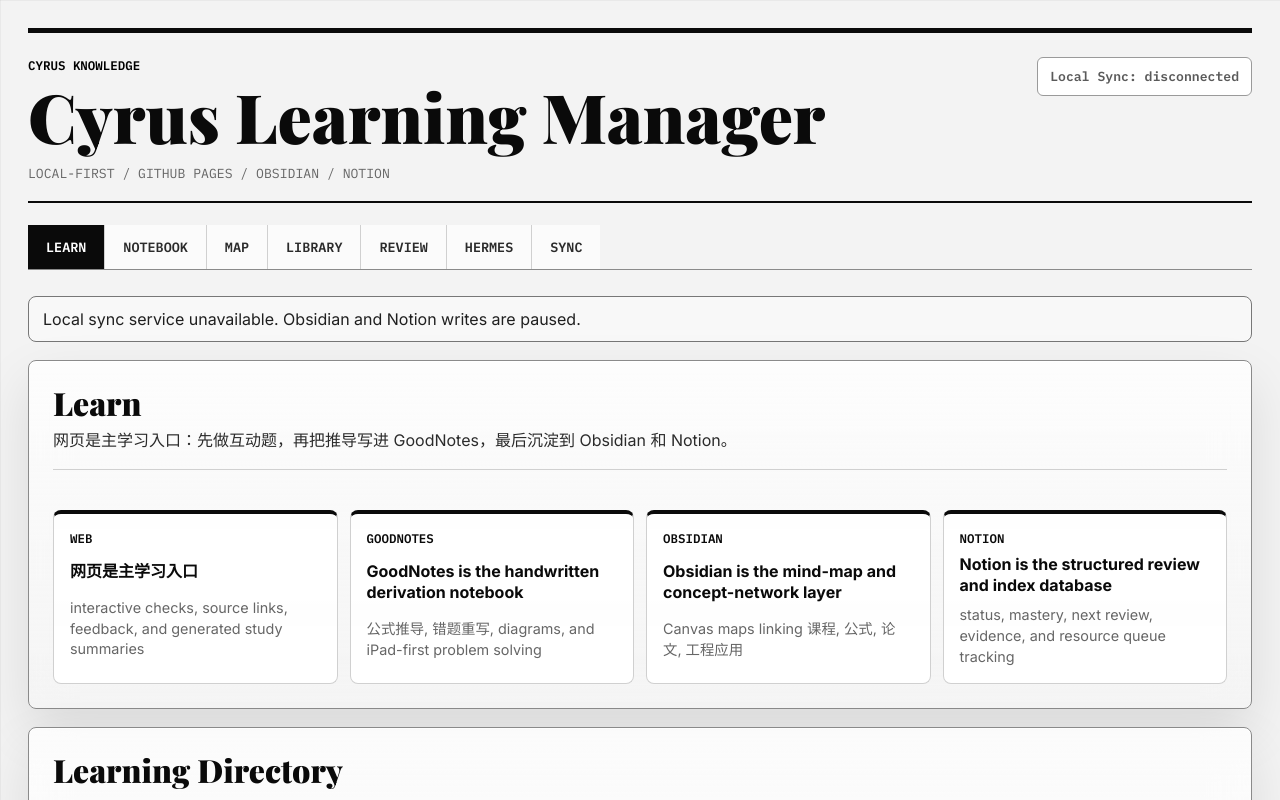
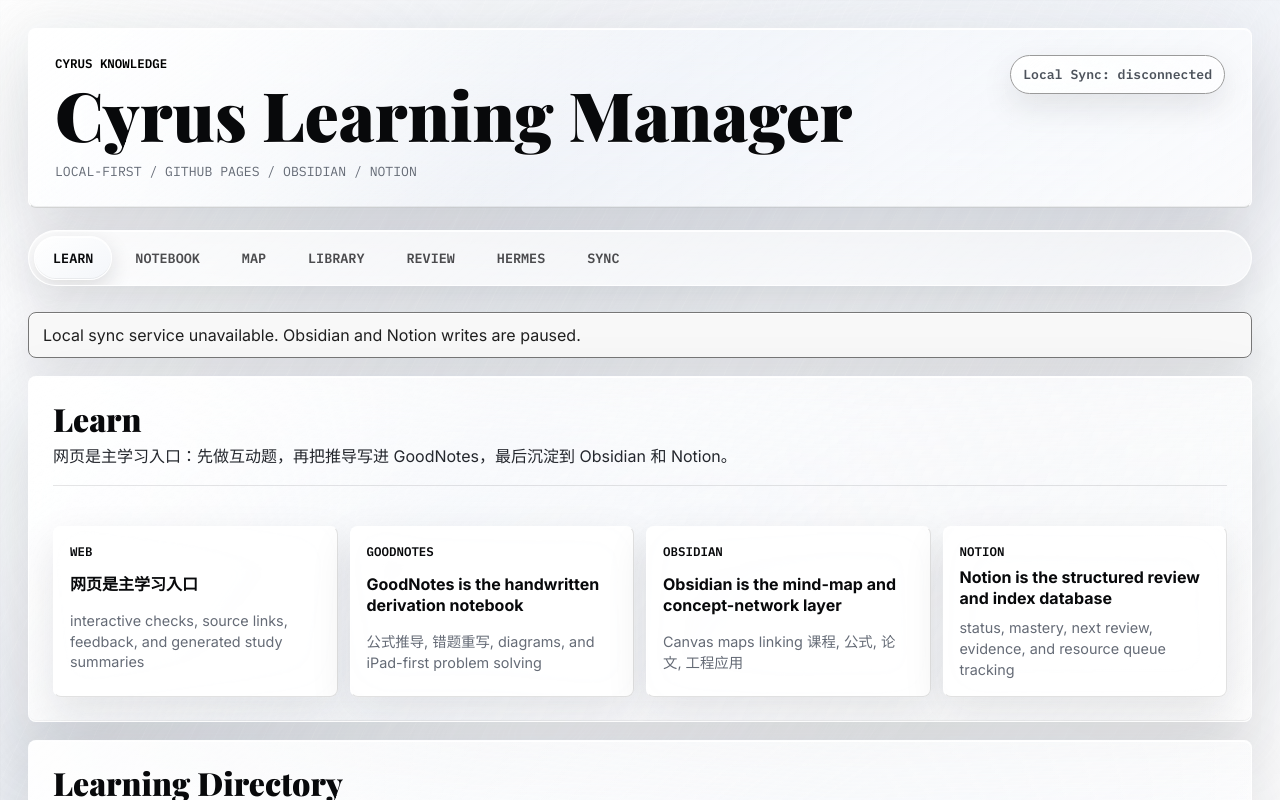
Before and after one commit to 77zmf/Cyrus-Learning-Manager, a React (Vite) app: page / in a window 1280 px wide. Shown: the top 800 px of the page. Built offline with nearby package versions, Linux system fonts and the light colour scheme; no server answers.

Commit message:
style: add liquid glass web theme

```diff
--- a/src/styles.css
+++ b/src/styles.css
@@ -1,26 +1,30 @@
 @import url("https://fonts.googleapis.com/css2?family=IBM+Plex+Mono:wght@400;500;600&family=Inter:wght@400;500;600;700&family=Noto+Serif+SC:wght@500;700;900&family=Playfair+Display:wght@700;900&display=swap");
 
 :root {
-  --ink: #0a0a0a;
-  --ink-soft: #2b2b2b;
-  --muted: #666666;
-  --paper: #f3f3f3;
+  --ink: #08090b;
+  --ink-soft: #24272d;
+  --muted: #656b76;
+  --paper: #f4f6f9;
   --paper-soft: #ffffff;
-  --paper-tint: #e7e7e7;
-  --line: #d0d0d0;
-  --line-strong: #8a8a8a;
-  --glass: rgba(255, 255, 255, 0.66);
-  --glass-strong: rgba(255, 255, 255, 0.82);
-  --glass-muted: rgba(245, 245, 245, 0.58);
-  --glass-dark: rgba(10, 10, 10, 0.82);
+  --paper-tint: #e9edf3;
+  --line: rgba(10, 12, 16, 0.12);
+  --line-strong: rgba(10, 12, 16, 0.26);
+  --glass: rgba(255, 255, 255, 0.48);
+  --glass-strong: rgba(255, 255, 255, 0.7);
+  --glass-muted: rgba(247, 249, 252, 0.34);
+  --glass-dark: rgba(10, 11, 14, 0.78);
+  --glass-edge: rgba(255, 255, 255, 0.82);
+  --glass-hairline: rgba(255, 255, 255, 0.42);
+  --glass-shadow: rgba(31, 38, 54, 0.16);
   --indigo: #111111;
   --indigo-deep: #000000;
   --green: #303030;
   --gold: #5a5a5a;
   --rust: #1f1f1f;
-  --shadow: rgba(0, 0, 0, 0.1);
+  --shadow: rgba(17, 22, 31, 0.14);
   color: var(--ink);
   background: var(--paper);
+  color-scheme: light;
   font-family: Inter, "Noto Sans SC", ui-sans-serif, system-ui, -apple-system, BlinkMacSystemFont, "Segoe UI", sans-serif;
 }
 
@@ -37,11 +41,38 @@
   min-width: 320px;
   overflow-x: hidden;
   background:
-    linear-gradient(90deg, rgba(0, 0, 0, 0.045) 1px, transparent 1px),
-    linear-gradient(180deg, rgba(0, 0, 0, 0.04) 1px, transparent 1px),
+    linear-gradient(135deg, rgba(255, 255, 255, 0.88), rgba(232, 236, 244, 0.62) 46%, rgba(255, 255, 255, 0.82)),
+    linear-gradient(90deg, rgba(8, 9, 11, 0.036) 1px, transparent 1px),
+    linear-gradient(180deg, rgba(8, 9, 11, 0.032) 1px, transparent 1px),
     var(--paper);
   background-attachment: fixed;
-  background-size: 44px 44px;
+  background-size: auto, 44px 44px, 44px 44px;
+  position: relative;
+}
+
+body::before,
+body::after {
+  content: "";
+  inset: 0;
+  pointer-events: none;
+  position: fixed;
+  z-index: -1;
+}
+
+body::before {
+  background:
+    linear-gradient(120deg, rgba(255, 255, 255, 0.62), transparent 28%, rgba(255, 255, 255, 0.42) 56%, transparent 76%),
+    linear-gradient(24deg, rgba(7, 8, 10, 0.06), transparent 22%, rgba(7, 8, 10, 0.035) 58%, transparent);
+  filter: blur(28px);
+  opacity: 0.86;
+}
+
+body::after {
+  background-image:
+    repeating-linear-gradient(115deg, rgba(255, 255, 255, 0.26) 0 1px, transparent 1px 22px),
+    repeating-linear-gradient(25deg, rgba(8, 9, 11, 0.022) 0 1px, transparent 1px 28px);
+  mix-blend-mode: screen;
+  opacity: 0.45;
 }
 
 button,
@@ -2448,6 +2479,333 @@
   color: var(--muted);
   margin-bottom: 0;
   padding: 18px;
+}
+
+/* iOS-style Liquid Glass web material. */
+body::before,
+body::after {
+  z-index: 0;
+}
+
+.app-shell {
+  position: relative;
+  z-index: 1;
+}
+
+.topbar {
+  -webkit-backdrop-filter: blur(34px) saturate(170%);
+  backdrop-filter: blur(34px) saturate(170%);
+  background:
+    linear-gradient(145deg, rgba(255, 255, 255, 0.78), rgba(245, 248, 252, 0.46) 48%, rgba(255, 255, 255, 0.58)),
+    linear-gradient(100deg, rgba(255, 255, 255, 0.68), transparent 38%, rgba(255, 255, 255, 0.28));
+  border: 1px solid var(--glass-edge);
+  border-bottom-color: rgba(8, 9, 11, 0.18);
+  border-radius: 8px;
+  box-shadow:
+    0 28px 72px var(--glass-shadow),
+    inset 0 1px 0 rgba(255, 255, 255, 0.96),
+    inset 0 -1px 0 rgba(8, 9, 11, 0.06);
+  padding: 26px;
+}
+
+h1 {
+  text-shadow: 0 1px 0 rgba(255, 255, 255, 0.68);
+}
+
+.status-pill {
+  -webkit-backdrop-filter: blur(24px) saturate(165%);
+  backdrop-filter: blur(24px) saturate(165%);
+  background:
+    linear-gradient(145deg, rgba(255, 255, 255, 0.74), rgba(255, 255, 255, 0.36)),
+    rgba(255, 255, 255, 0.34);
+  border: 1px solid var(--glass-edge);
+  border-radius: 999px;
+  box-shadow:
+    0 12px 32px rgba(18, 22, 30, 0.1),
+    inset 0 1px 0 rgba(255, 255, 255, 0.88);
+}
+
+.tabs {
+  -webkit-backdrop-filter: blur(30px) saturate(170%);
+  backdrop-filter: blur(30px) saturate(170%);
+  background:
+    linear-gradient(145deg, rgba(255, 255, 255, 0.7), rgba(255, 255, 255, 0.32)),
+    rgba(255, 255, 255, 0.32);
+  border: 1px solid var(--glass-edge);
+  border-radius: 999px;
+  box-shadow:
+    0 18px 44px rgba(19, 24, 33, 0.12),
+    inset 0 1px 0 rgba(255, 255, 255, 0.9);
+  gap: 4px;
+  padding: 5px;
+  scrollbar-width: none;
+}
+
+.tabs::-webkit-scrollbar,
+.spatial-stage-strip::-webkit-scrollbar {
+  display: none;
+}
+
+.tabs button {
+  background: transparent;
+  border: 1px solid transparent;
+  border-radius: 999px;
+  color: rgba(8, 9, 11, 0.72);
+  min-height: 40px;
+  transition: background 160ms ease, box-shadow 160ms ease, color 160ms ease, transform 160ms ease;
+}
+
+.tabs button:first-child {
+  border-left: 1px solid transparent;
+}
+
+.tabs button:hover {
+  background: rgba(255, 255, 255, 0.44);
+  color: var(--ink);
+}
+
+.tabs button.active {
+  background:
+    linear-gradient(145deg, rgba(255, 255, 255, 0.88), rgba(237, 241, 247, 0.62)),
+    rgba(255, 255, 255, 0.52);
+  border-color: rgba(255, 255, 255, 0.86);
+  box-shadow:
+    0 8px 22px rgba(18, 22, 30, 0.14),
+    inset 0 1px 0 rgba(255, 255, 255, 0.96),
+    inset 0 -1px 0 rgba(8, 9, 11, 0.06);
+  color: var(--ink);
+}
+
+.panel {
+  background:
+    linear-gradient(145deg, rgba(255, 255, 255, 0.72), rgba(247, 249, 252, 0.36) 52%, rgba(255, 255, 255, 0.52)),
+    rgba(255, 255, 255, 0.34);
+  border: 1px solid var(--glass-edge);
+  box-shadow:
+    0 30px 76px rgba(20, 26, 36, 0.14),
+    inset 0 1px 0 rgba(255, 255, 255, 0.96),
+    inset 0 -1px 0 rgba(8, 9, 11, 0.055);
+  overflow: hidden;
+  position: relative;
+}
+
+.panel::before {
+  background:
+    linear-gradient(112deg, rgba(255, 255, 255, 0.7), transparent 34%, rgba(255, 255, 255, 0.2) 64%, transparent),
+    linear-gradient(180deg, rgba(255, 255, 255, 0.35), transparent 46%);
+  content: "";
+  inset: 0;
+  pointer-events: none;
+  position: absolute;
+}
+
+.panel > * {
+  position: relative;
+  z-index: 1;
+}
+
+.section-heading {
+  border-bottom-color: rgba(8, 9, 11, 0.1);
+}
+
+:where(
+  .metric,
+  .status-card,
+  .progress-row,
+  .task-row,
+  .track-card,
+  .study-main,
+  .study-card,
+  .workflow-strip article,
+  .learning-directory a,
+  .beginner-start-list li,
+  .foundation-card,
+  .course-toc,
+  .threeblue-source-strip,
+  .threeblue-route-card,
+  .guided-lesson-card,
+  .beginner-lesson,
+  .ready-check-block,
+  .action-card,
+  .derivation-card,
+  .node-card,
+  .edge-list article,
+  .formula-visual,
+  .formula-render,
+  .formula-term-grid div,
+  .spatial-source-row a,
+  .empty-state,
+  .error
+) {
+  -webkit-backdrop-filter: blur(20px) saturate(150%);
+  backdrop-filter: blur(20px) saturate(150%);
+  background:
+    linear-gradient(145deg, rgba(255, 255, 255, 0.7), rgba(247, 249, 252, 0.34)),
+    rgba(255, 255, 255, 0.3);
+  border-color: rgba(255, 255, 255, 0.7);
+  box-shadow:
+    0 16px 42px rgba(17, 22, 31, 0.1),
+    inset 0 1px 0 rgba(255, 255, 255, 0.86);
+}
+
+:where(.metric, .foundation-card, .guided-lesson-card, .action-card, .spatial-stage-detail, .course-toc) {
+  border-left: 1px solid rgba(255, 255, 255, 0.7);
+}
+
+:where(.metric, .foundation-card, .workflow-strip article) {
+  border-top: 1px solid rgba(255, 255, 255, 0.76);
+}
+
+.metric,
+.workflow-strip article,
+.foundation-card,
+.status-card,
+.review-overview,
+.action-card,
+.threeblue-route-card,
+.guided-lesson-card,
+.course-toc,
+.study-card,
+.study-main,
+.node-card,
+.edge-list article,
+.tutor-panel,
+.formula-visual,
+.choice-feedback,
+.goodnotes-summary,
+.hermes-closeout {
+  border-left-width: 1px;
+  border-left-color: rgba(255, 255, 255, 0.7);
+  border-top-width: 1px;
+  border-top-color: rgba(255, 255, 255, 0.76);
+}
+
+:where(
+  .create-task button,
+  .study-main button,
+  .ready-check-block button,
+  .ready-choice-grid button,
+  .micro-question button,
+  .formula-choice-grid button,
+  .hermes-form button,
+  .choice-grid button,
+  .preset-grid button,
+  .mode-switch button
+) {
+  -webkit-backdrop-filter: blur(18px) saturate(160%);
+  backdrop-filter: blur(18px) saturate(160%);
+  background:
+    linear-gradient(145deg, rgba(255, 255, 255, 0.82), rgba(237, 241, 247, 0.52)),
+    rgba(255, 255, 255, 0.38);
+  border-color: rgba(255, 255, 255, 0.78);
+  box-shadow:
+    0 10px 26px rgba(18, 22, 30, 0.1),
+    inset 0 1px 0 rgba(255, 255, 255, 0.9);
+  color: var(--ink);
+  transition: background 160ms ease, border-color 160ms ease, box-shadow 160ms ease, transform 160ms ease;
+}
+
+:where(
+  .create-task button,
+  .study-main button,
+  .ready-check-block button,
+  .ready-choice-grid button,
+  .micro-question button,
+  .formula-choice-grid button,
+  .hermes-form button,
+  .choice-grid button,
+  .preset-grid button,
+  .mode-switch button,
+  .spatial-topic-tabs button,
+  .spatial-stage-strip button
+):hover {
+  transform: translateY(-1px);
+}
+
+.spatial-glass-panel {
+  background:
+    linear-gradient(145deg, rgba(255, 255, 255, 0.76), rgba(236, 240, 246, 0.34) 52%, rgba(255, 255, 255, 0.5)),
+    rgba(255, 255, 255, 0.32);
+}
+
+.spatial-topic-tabs button,
+.spatial-stage-strip button,
+.spatial-glass-focus,
+.spatial-stage-detail {
+  -webkit-backdrop-filter: blur(30px) saturate(175%);
+  backdrop-filter: blur(30px) saturate(175%);
+  background:
+    linear-gradient(145deg, rgba(255, 255, 255, 0.74), rgba(245, 248, 252, 0.32)),
+    rgba(255, 255, 255, 0.28);
+  border-color: var(--glass-edge);
+  box-shadow:
+    0 18px 46px rgba(17, 22, 31, 0.12),
+    inset 0 1px 0 rgba(255, 255, 255, 0.92),
+    inset 0 -1px 0 rgba(8, 9, 11, 0.055);
+  overflow: hidden;
+}
+
+.spatial-topic-tabs button {
+  position: relative;
+}
+
+.spatial-topic-tabs button::before,
+.spatial-glass-focus::before,
+.spatial-stage-detail::before {
+  background: linear-gradient(115deg, rgba(255, 255, 255, 0.74), transparent 34%, rgba(255, 255, 255, 0.22) 68%, transparent);
+  content: "";
+  inset: 0;
+  opacity: 0.62;
+  pointer-events: none;
+  position: absolute;
+}
+
+.spatial-topic-tabs button > *,
+.spatial-glass-focus > *,
+.spatial-stage-detail > * {
+  position: relative;
+  z-index: 1;
+}
+
+.spatial-topic-tabs button.active,
+.spatial-stage-strip button.active {
+  background:
+    linear-gradient(145deg, rgba(11, 12, 15, 0.86), rgba(42, 45, 52, 0.72)),
+    rgba(9, 10, 12, 0.72);
+  border-color: rgba(255, 255, 255, 0.3);
+  box-shadow:
+    0 18px 42px rgba(8, 9, 11, 0.26),
+    inset 0 1px 0 rgba(255, 255, 255, 0.22),
+    inset 0 -1px 0 rgba(0, 0, 0, 0.22);
+}
+
+.spatial-stage-detail {
+  border-left: 1px solid var(--glass-edge);
+}
+
+.spatial-stage-detail > strong,
+.formula-block {
+  -webkit-backdrop-filter: blur(16px) saturate(145%);
+  backdrop-filter: blur(16px) saturate(145%);
+  background: rgba(255, 255, 255, 0.46);
+  border-color: rgba(255, 255, 255, 0.68);
+  box-shadow: inset 0 1px 0 rgba(255, 255, 255, 0.8);
+}
+
+.formula-render {
+  background:
+    linear-gradient(145deg, rgba(255, 255, 255, 0.82), rgba(247, 249, 252, 0.52)),
+    rgba(255, 255, 255, 0.42);
+}
+
+.is-ready,
+.status-pill.is-ready {
+  color: #1b1f24;
+}
+
+.is-muted,
+.status-pill.is-muted {
+  color: #4d535c;
 }
 
 @media (max-width: 900px) {
```
